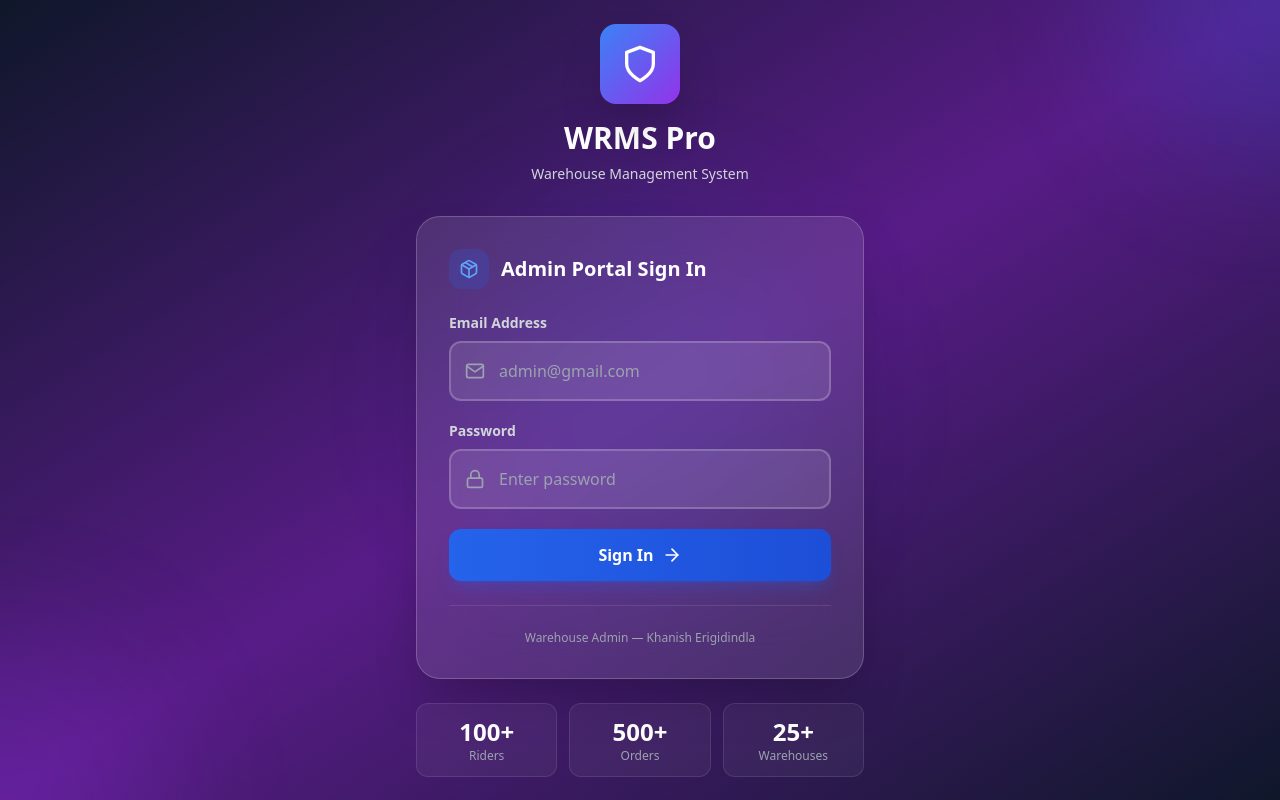
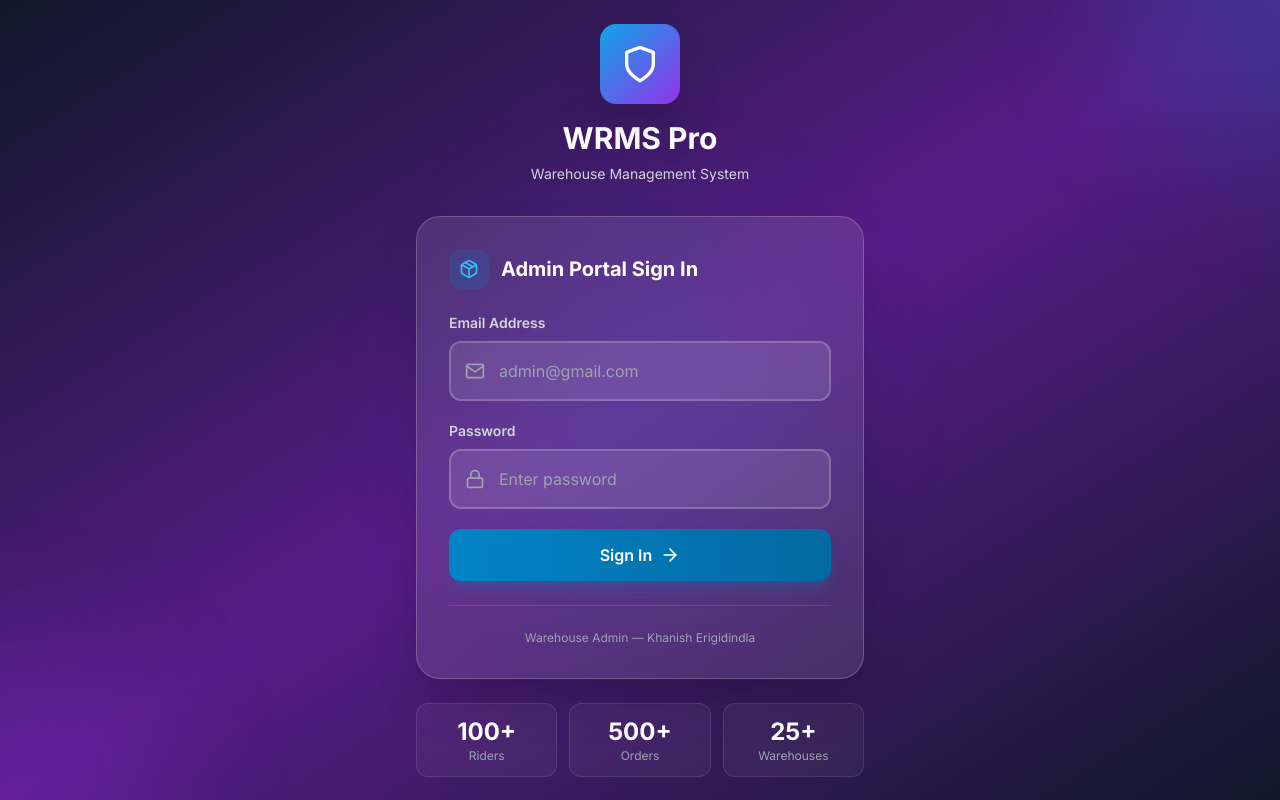
Before and after one commit to khanisherigidindla/Meesho_Hub, a React (Vite) app: page /login in a window 1280 px wide. Built offline with nearby package versions, Linux system fonts and the light colour scheme.

Commit message:
Professional UI - Updated fonts and color scheme with Inter font and refined primary colors

```diff
--- a/index.html
+++ b/index.html
@@ -5,7 +5,10 @@
     <link rel="icon" type="image/svg+xml" href="/favicon.svg" />
     <meta name="viewport" content="width=device-width, initial-scale=1.0" />
     <meta name="description" content="Warehouse Rider Management System - Meesho Warehouse Admin" />
-    <title>Warehouse Rider Management System</title>
+    <title>WRMS Pro - Warehouse Management System</title>
+    <link rel="preconnect" href="https://fonts.googleapis.com">
+    <link rel="preconnect" href="https://fonts.gstatic.com" crossorigin>
+    <link href="https://fonts.googleapis.com/css2?family=Inter:wght@300;400;500;600;700;800&display=swap" rel="stylesheet">
   </head>
   <body>
     <div id="root"></div>
--- a/tailwind.config.js
+++ b/tailwind.config.js
@@ -6,17 +6,23 @@
     extend: {
       colors: {
         primary: {
-          50: '#eff6ff',
-          100: '#dbeafe',
-          200: '#bfdbfe',
-          300: '#93c5fd',
-          400: '#60a5fa',
-          500: '#3b82f6',
-          600: '#2563eb',
-          700: '#1d4ed8',
-          800: '#1e40af',
-          900: '#1e3a8a',
+          50: '#f0f9ff',
+          100: '#e0f2fe',
+          200: '#bae6fd',
+          300: '#7dd3fc',
+          400: '#38bdf8',
+          500: '#0ea5e9',
+          600: '#0284c7',
+          700: '#0369a1',
+          800: '#075985',
+          900: '#0c4a6e',
         },
+        slate: {
+          850: '#1e293b',
+        },
+      },
+      fontFamily: {
+        sans: ['Inter', 'system-ui', 'sans-serif'],
       },
       animation: {
         'fade-in': 'fadeIn 0.3s ease-out',
```
